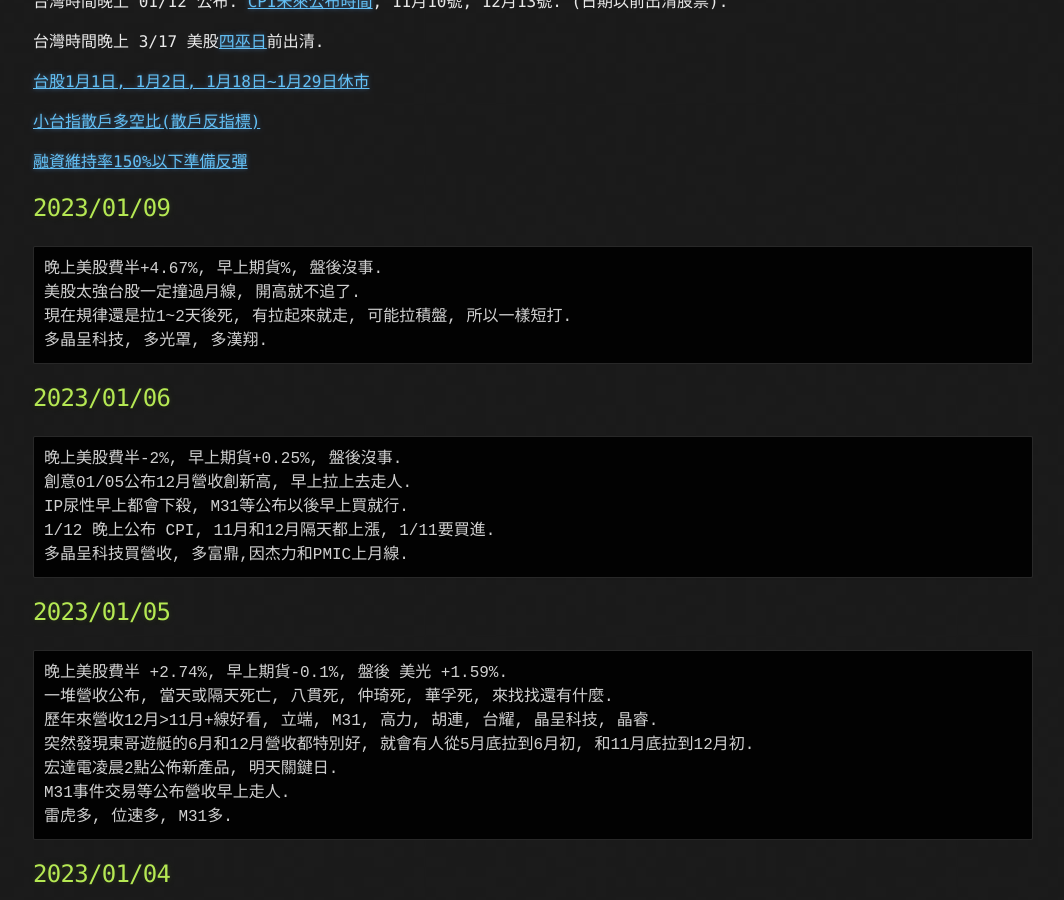
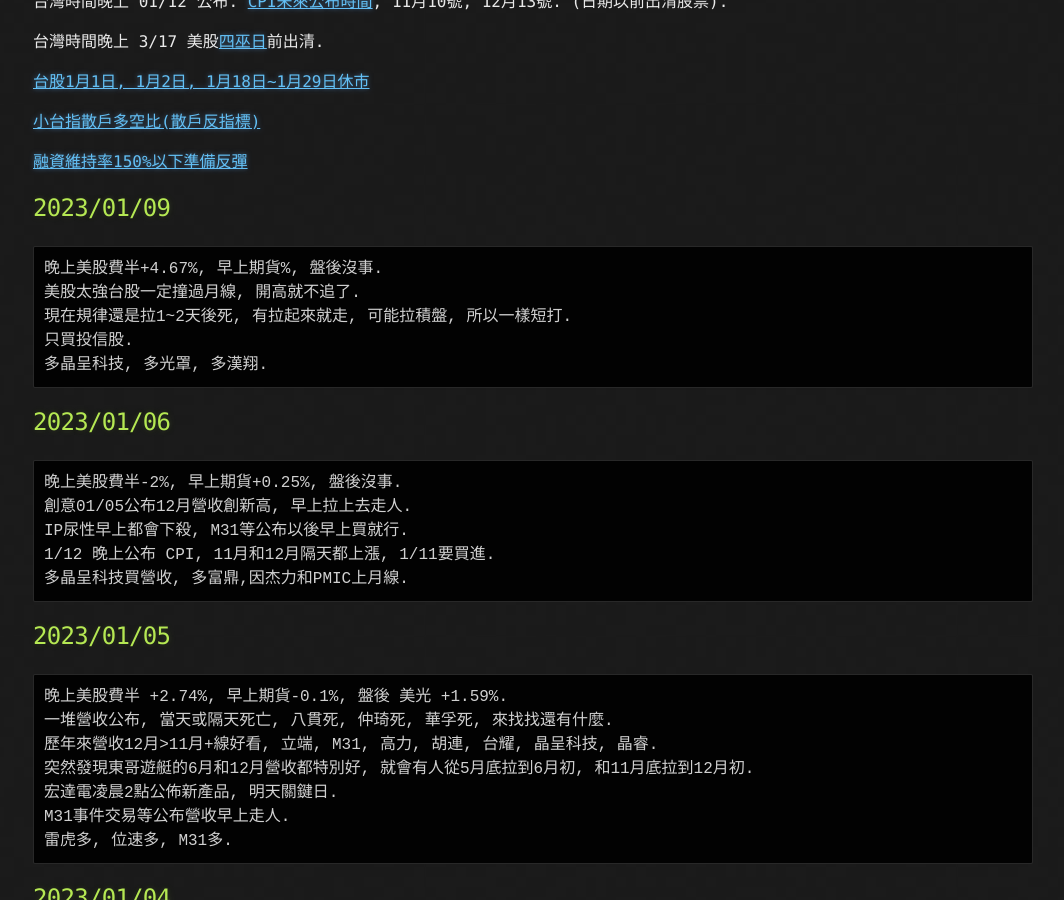
Before and after one commit to lepg5487/Stock_God, a Jekyll site: the page built from index.md, in a window 1280 px wide and 900 px high, scrolled down 428 px. Shown: the whole window, without its empty margins (107-1171 px from the left). Built offline with Jekyll 4.4.1, drawn with Linux system fonts in a browser that asks for light colours; our own code applies the rules of GitHub Pages for plain Markdown files.

Commit message:
Update index.md

````diff
--- a/index.md
+++ b/index.md
@@ -25,6 +25,7 @@
 晚上美股費半+4.67%, 早上期貨%, 盤後沒事.
 美股太強台股一定撞過月線, 開高就不追了.
 現在規律還是拉1~2天後死, 有拉起來就走, 可能拉積盤, 所以一樣短打.
+只買投信股.
 多晶呈科技, 多光罩, 多漢翔.
 ```
 
````
